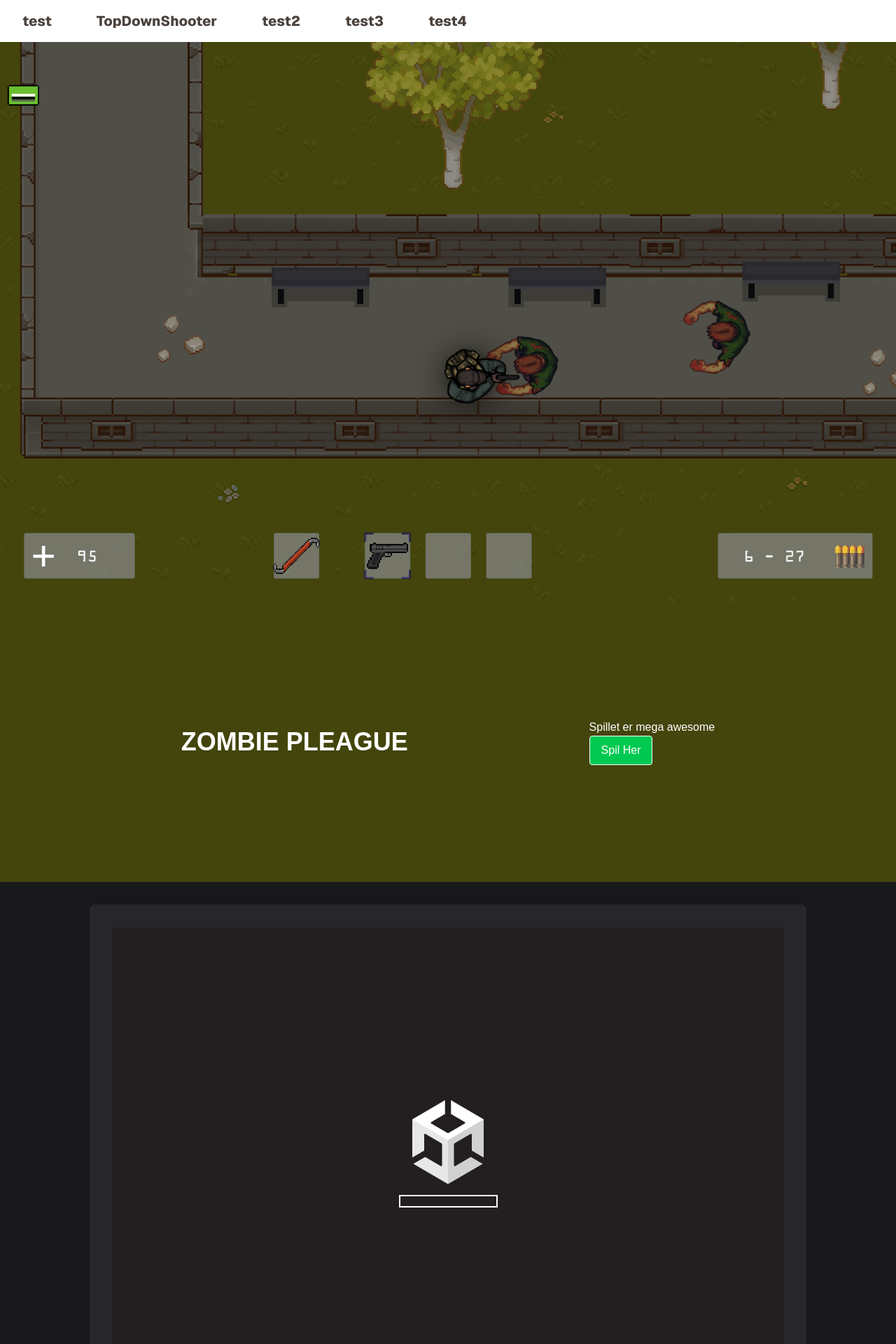
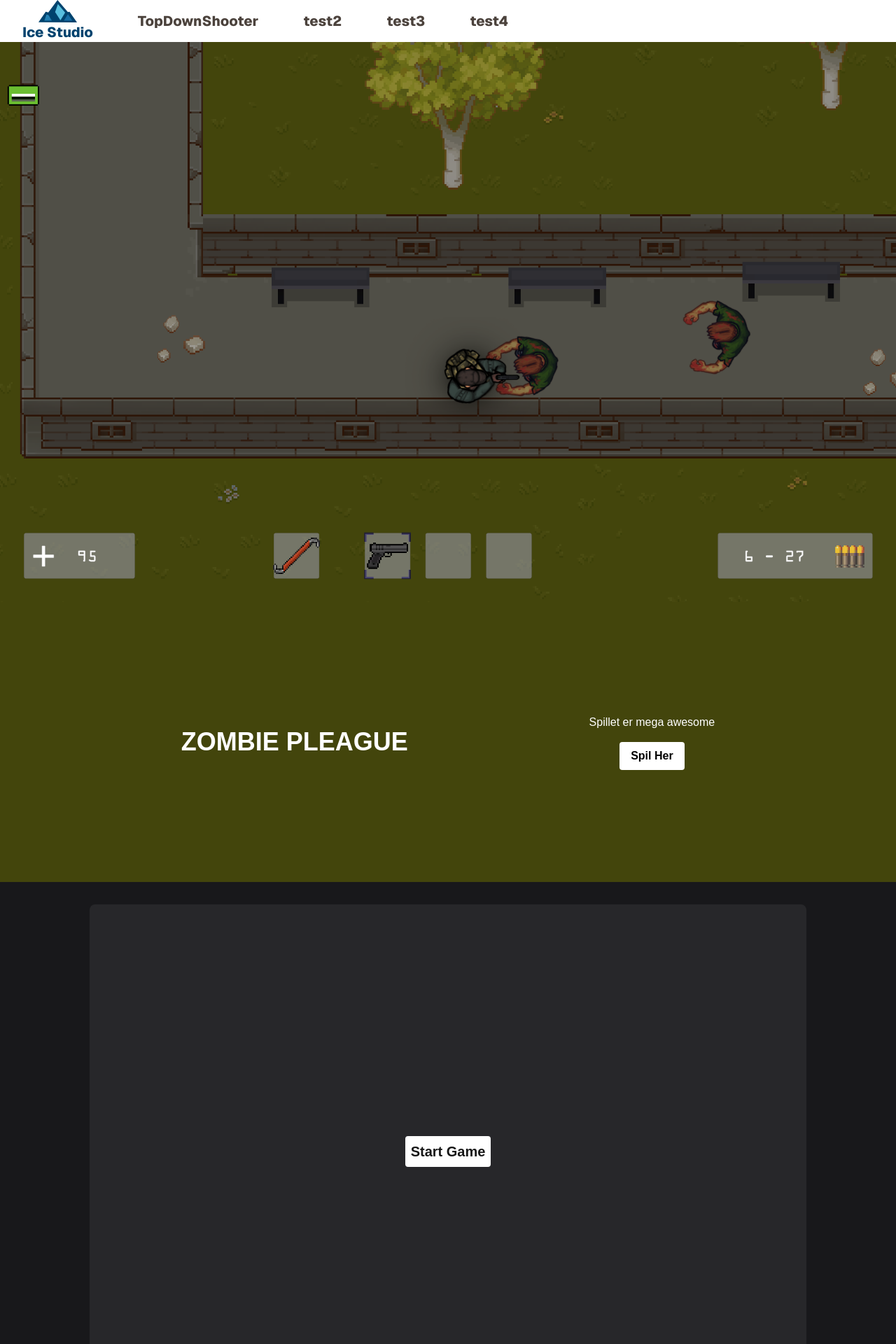
Before and after one commit to BlackMesaEast/Ice-Studio-Site, a Next.js app: page /TopDownShooter in a window 1280 px wide. Shown: the top 1920 px of the page at 70% size. Built offline with nearby package versions, Linux system fonts and the light colour scheme.

Commit message:
Small update. Added logo and only load game if pressed play

```diff
--- a/app/TopDownShooter/page.tsx
+++ b/app/TopDownShooter/page.tsx
@@ -1,4 +1,4 @@
-import React from "react";
+import GameButton from "../components/GameButton";
 
 export default function TopDownShooter() {
   return (
@@ -18,11 +18,11 @@ export default function TopDownShooter() {
               ZOMBIE PLEAGUE
             </h1>
           </div>
-          <div>
+          <div className="flex flex-col gap-4 items-center">
             <h1 className="text-white">Spillet er mega awesome</h1>
             <a
               href="#Game"
-              className="border rounded px-4 py-2 bg-green-500 hover:bg-green-700 text-white inline-block text-center"
+              className="rounded px-4 py-2 bg-white text-black inline-block text-center font-extrabold hover:bg-gray-200"
             >
               Spil Her
             </a>
@@ -31,12 +31,7 @@ export default function TopDownShooter() {
         <section id="Game">
           <div className="flex justify-center bg-zinc-900" role="application">
             <div className="bg-white rounded-lg my-8 w-full bg-zinc-800 max-w-5xl p-4">
-              <iframe
-                src="/TopDownShooterWebGL/index.html"
-                className="w-full h-[675px] rounded-lg"
-                title="Zombie Plague WebGL"
-                allowFullScreen
-              ></iframe>
+              <GameButton />
             </div>
           </div>
         </section>
--- /dev/null
+++ b/app/components/GameButton.tsx
@@ -0,0 +1,24 @@
+"use client";
+import React, { useState } from "react";
+
+export default function GameButton() {
+  const [showIframe, setShowIframe] = useState(false);
+
+  return showIframe ? (
+    <iframe
+      src="/TopDownShooterWebGL/index.html"
+      className="w-full h-[675px] rounded-lg"
+      title="Zombie Plague WebGL"
+      allowFullScreen
+    ></iframe>
+  ) : (
+    <div className="flex justify-center items-center h-[675px]">
+      <button
+        onClick={() => setShowIframe(true)}
+        className="bg-white rounded p-2 hover:bg-gray-200 text-xl font-bold"
+      >
+        Start Game
+      </button>
+    </div>
+  );
+}
--- a/app/components/NavBar.tsx
+++ b/app/components/NavBar.tsx
@@ -10,7 +10,7 @@ function NavButton({
   return (
     <Link
       href={href}
-      className="flex items-center justify-center font-extrabold text-xl font-sans overflow-hidden text-ellipsis whitespace-nowrap text-[#4b423c] hover:bg-[#ff862c] hover:text-white transition ease-in-out px-8 py-4"
+      className="flex flex-col items-center justify-center font-extrabold text-xl font-sans overflow-hidden text-ellipsis whitespace-nowrap text-[#4b423c] hover:bg-[#ff862c] hover:text-white transition ease-in-out px-8 py-4"
     >
       {children}
     </Link>
@@ -20,7 +20,10 @@ function NavButton({
 export default function NavBar() {
   return (
     <div className="flex h-15" role="navigation">
-      <NavButton href="/">test</NavButton>
+      <NavButton href="/">
+        <img src="/IceStudioLogo.svg" alt="The Logo" className="h-8 w-auto" />
+        <span className="text-[#00436e]">Ice Studio</span>
+      </NavButton>
       <NavButton href="/TopDownShooter">TopDownShooter</NavButton>
       <NavButton href="/">test2</NavButton>
       <NavButton href="/">test3</NavButton>
```
Also changed, not shown: public/IceStudioLogo.svg (added).
